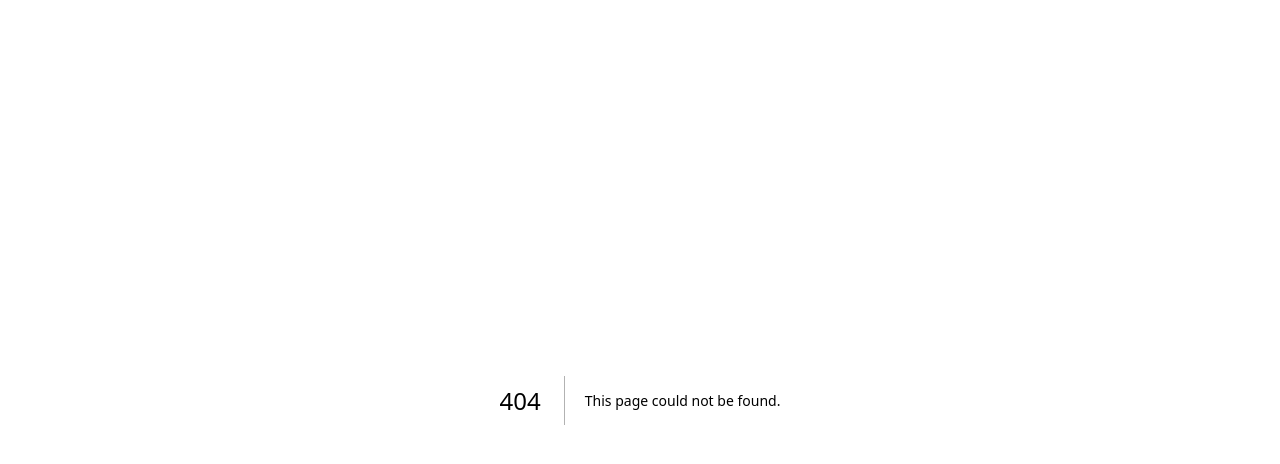
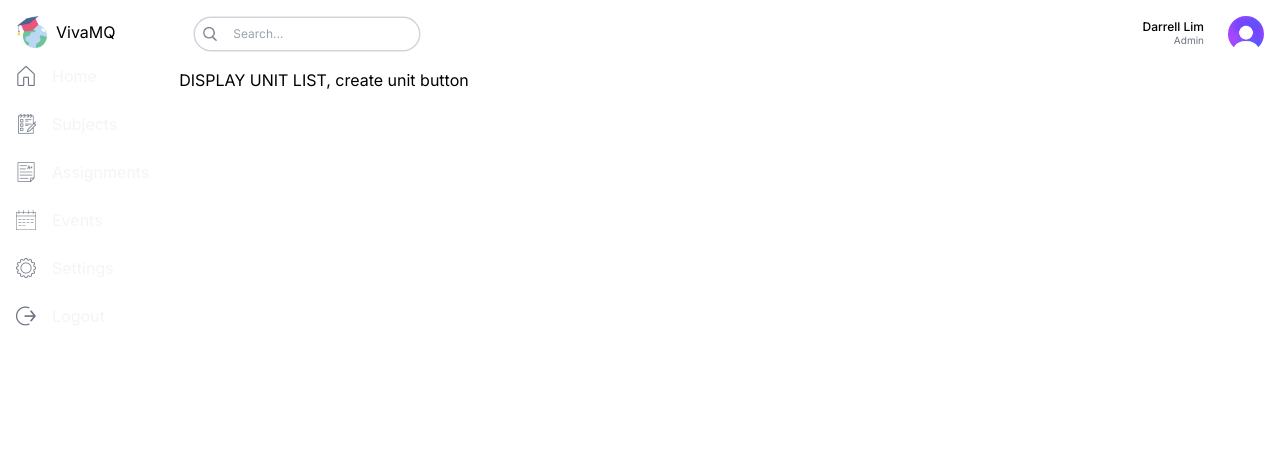
Before and after one commit to LynixGH/COMP4050_Churros, a Next.js app: page /dashboard/userDashboard in a window 1280 px wide. Before the commit this address had no page. Shown: the top 464 px of the page. Built offline with nearby package versions, Linux system fonts and the light colour scheme.

Commit message:
add userDashboard

```diff
--- /dev/null
+++ b/src/app/dashboard/userDashboard/page.tsx
@@ -0,0 +1,7 @@
+const userDashboard = () => {
+    return (
+      <div className=''>DISPLAY UNIT LIST, create unit button</div>
+    )
+  }
+
+  export default userDashboard
```
